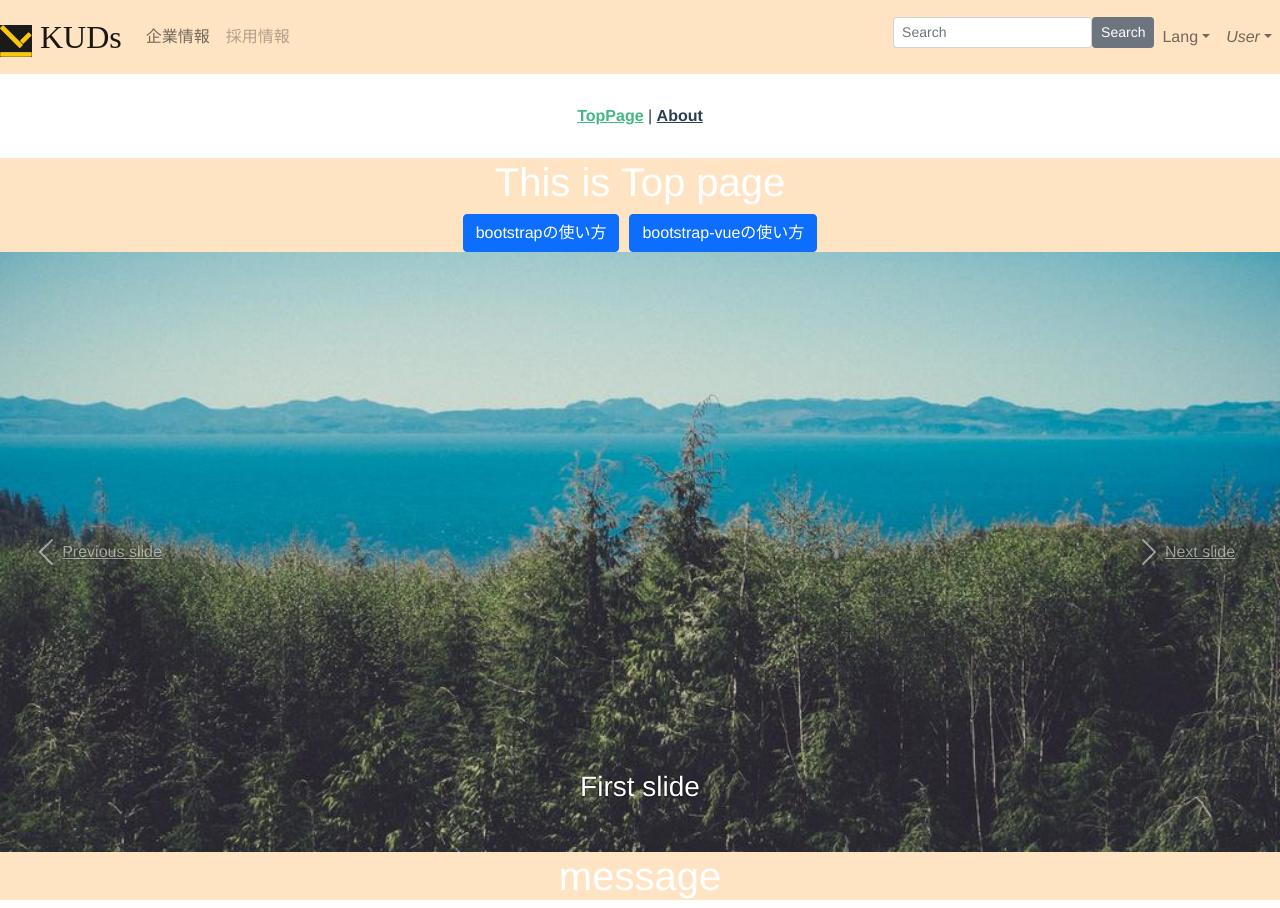
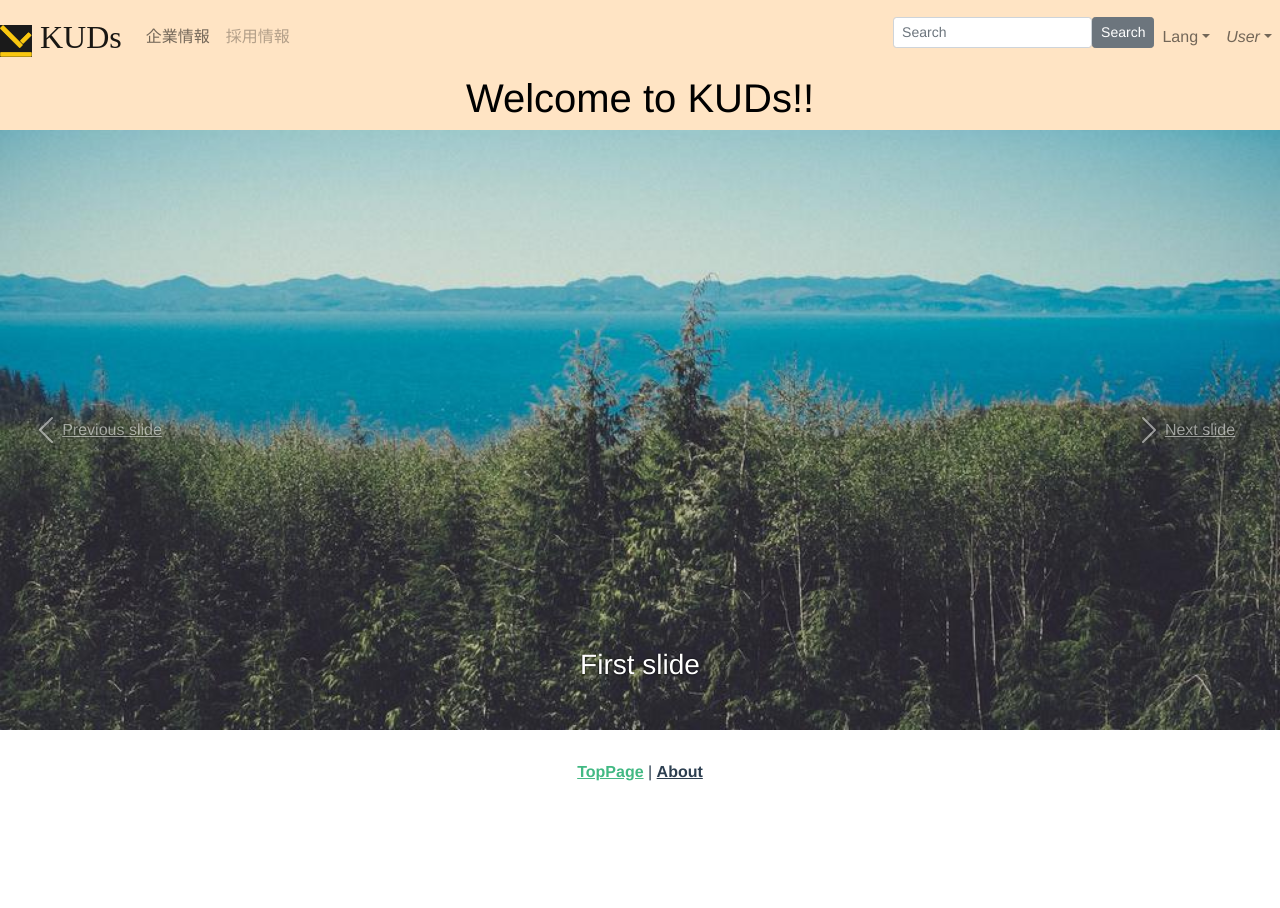
Before and after one commit to kuds-hub/kuds-hp, a Vue app in the folder homepage-frontend/: page / in a window 1280 px wide. After the commit the page ends 814 px from the top, so only its background shows below. Built offline with nearby package versions, Linux system fonts and the light colour scheme.

Commit message:
TopPageのデザインを微修正, TSLint対応

```diff
--- a/homepage-frontend/src/views/topPage/TopPage.css
+++ b/homepage-frontend/src/views/topPage/TopPage.css
@@ -1,5 +1,5 @@
 .msg {
-  color: white;
+  color: black;
   /* background-color: aqua; */
   background-color: bisque; /* やっぱbisqueっしょ */
 }
--- a/homepage-frontend/src/views/topPage/TopPage.vue
+++ b/homepage-frontend/src/views/topPage/TopPage.vue
@@ -1,8 +1,6 @@
 <template>
   <div class="msg">
-    <h1>This is Top page</h1>
-    <button class="btn btn-primary example">bootstrapの使い方</button>
-    <b-button variant="primary">bootstrap-vueの使い方</b-button>
+    <h1>Welcome to KUDs!!</h1>
     <div>
       <b-carousel
         id="carousel-fade"
@@ -37,9 +35,6 @@
         </b-carousel-slide> -->
       </b-carousel>
     </div>
-    <div>
-      <h1>message</h1>
-    </div>
   </div>
 </template>
 
```
Also changed, not shown: homepage-frontend/src/App.vue (+4 -4 lines).
